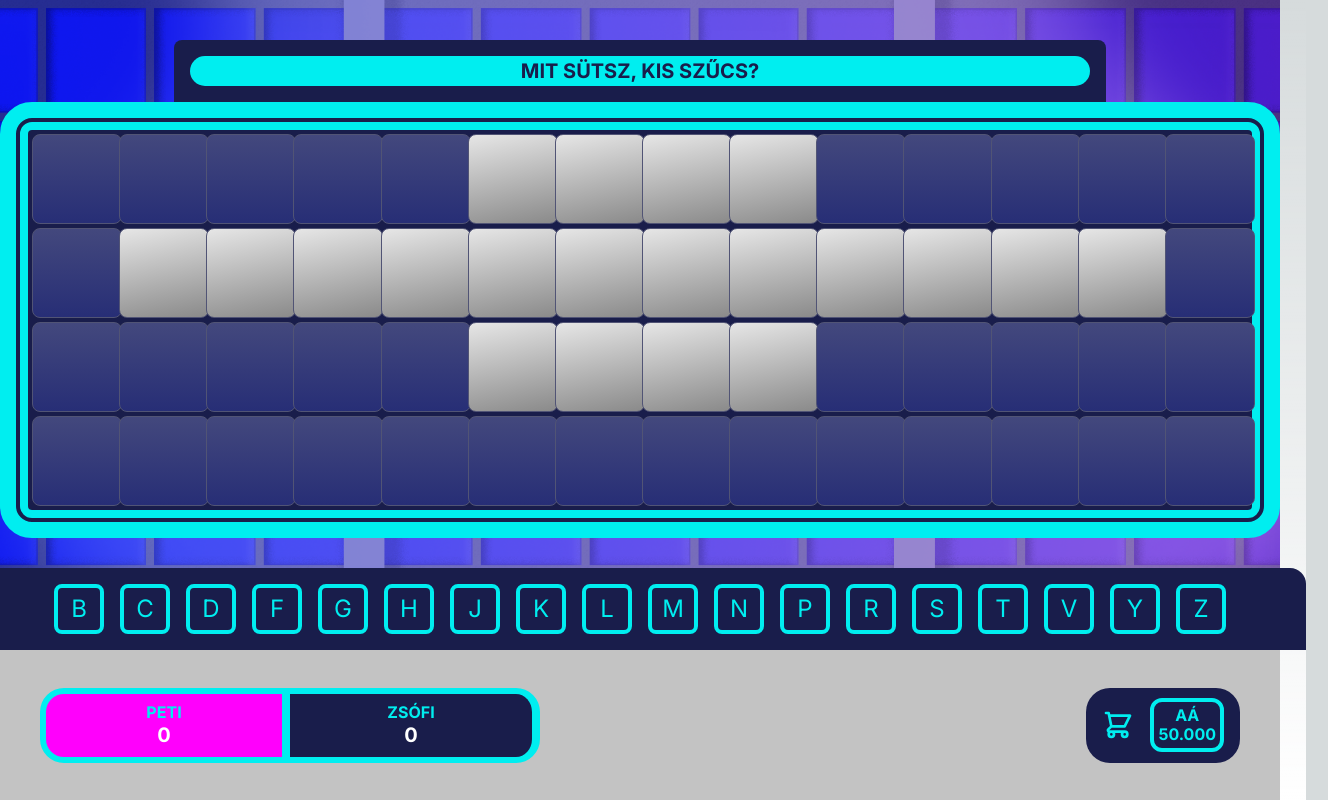
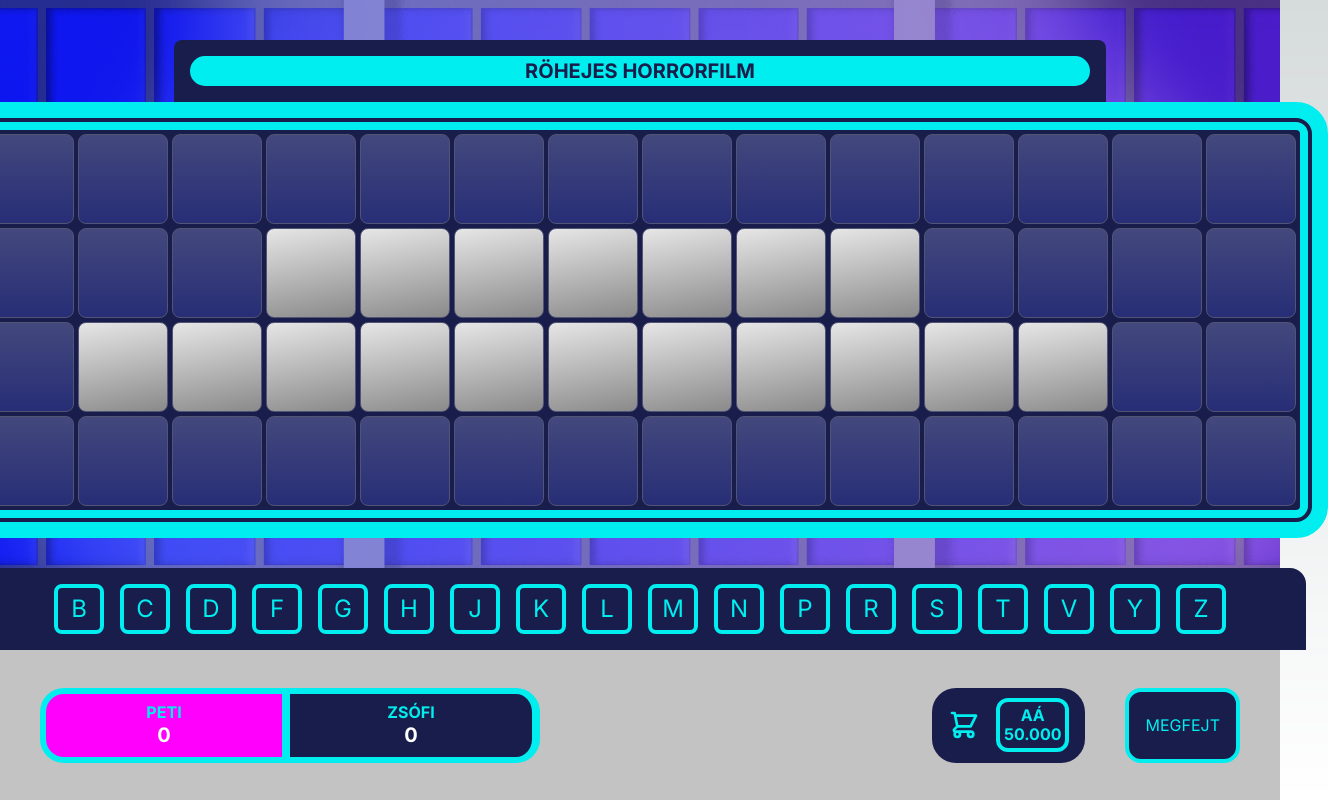
Before and after one commit to PettkoHarsanyi/szerencsekerek, a Next.js app: page /game in a window 1280 px wide. Shown: the whole page, 1328 px wide, since content can reach past the window. Built offline with nearby package versions, Linux system fonts and the light colour scheme.

Commit message:
A feladvány megoldható

```diff
--- a/app/game/page.tsx
+++ b/app/game/page.tsx
@@ -7,8 +7,10 @@ import { redirect } from 'next/navigation';
 import { setActualPlayer } from "@/redux/slices/actualPlayerSlice";
 import axios from "axios";
 import { riddles } from "../assets/riddles";
-import { Riddle } from "../types";
+import { BoardCell, Riddle } from "../types";
 import { HiOutlineShoppingCart } from "react-icons/hi"
+import { TiTick } from "react-icons/ti";
+import { ImCross } from "react-icons/im";
 
 export default function Game() {
     const players = useAppSelector(state => state.players);
@@ -26,15 +28,8 @@ export default function Game() {
     const [roundConsonants, setRoundConsonants] = useState(CONSONANTS);
     const [roundVowels, setRoundVowels] = useState(VOWELS);
     const [vovelsShown, setVovelsShown] = useState(false);
-
-    type BoardCell = {
-        x: number,
-        y: number,
-        letter: string,
-        known: boolean,
-        isPlaying: boolean,
-    }
-
+    const [isSolving, setIsSolving] = useState(false);
+    const [solved,setSolved] = useState(false);
 
     useEffect(() => {
         if (players.length === 0) {
@@ -58,12 +53,9 @@ export default function Game() {
             const riddle = _riddle.riddle;
             const riddleSplit = riddle.split(" ");
 
-            let relativeIndex = 0;
+            const riddleLengthWithoutSpace = riddleSplit.join('').length;
 
-
-            // const linesCount = riddle.length <= 14 ? 1 : riddle.length <= 28 ? 2 : riddle.length <= 42 ? 3 : 4;
-            const wordsByLines : string[][] = [[]];
-            // const wordsByLines: string[][] = [...Array(linesCount)].map(arr => []);
+            const wordsByLines: string[][] = [[]];
             let currentLine = 0;
 
             riddleSplit.forEach((word: string) => {
@@ -92,7 +84,9 @@ export default function Game() {
                         let _x = x;
                         let _y = starterY + i;
 
-                        newTable[_x][_y] = { x: _x, y: _y, letter: lineText[i], known: false, isPlaying: true }
+                        if(lineText[i] !== " "){
+                            newTable[_x][_y] = { x: _x, y: _y, letter: lineText[i], known: false, isPlaying: true }
+                        }
                     }
                 }
             })
@@ -104,12 +98,14 @@ export default function Game() {
 
     const pickRandomRiddle = () => {
         // const index = Math.floor(Math.random() * (gameRiddles.length));
-        const index = 16;
+        const index = 18;
         const riddle = gameRiddles[index];
         // setGameRiddles(()=>gameRiddles.filter((item,itemIndex) => itemIndex !== index));
         setCurrentRiddle(() => riddle);
         return riddle;
     }
+
+    const [wellGuessed, setWellGuessed] = useState("");
 
     const guessLetter = (letter: string) => {
 
@@ -123,6 +119,8 @@ export default function Game() {
                         return cell;
                     }
                 })))
+
+                setWellGuessed(wellGuessed + letter);
             } else {
                 const currentPlayerIndex = players.findIndex((player) => player.id === actualPlayer.id);
                 console.log(currentPlayerIndex);
@@ -144,16 +142,119 @@ export default function Game() {
         setVovelsShown(!vovelsShown)
     }
 
+    const [solveInputIndex, setSolveInputIndex] = useState(0);
+
+    const focusNextInput = (event: any) => {
+        event.preventDefault();
+        const inputs = Array.prototype.slice.call(document.querySelectorAll('.solveLetter'));
+        const currInput = document.activeElement;
+        const currInputIndex = inputs.indexOf(currInput);
+        const nextInputIndex = Math.min((currInputIndex + 1),inputs.length-1) ;
+        const prevInputIndex = Math.max((currInputIndex - 1), 0);
+
+        if (event.key.length === 1 && event.key.match(/[A-zÀ-ú]/i)) {
+            event.target.value = event.key.toUpperCase();
+            const input = inputs[nextInputIndex];
+            input.focus();
+        }
+        if (event.key === "Backspace") {
+            event.target.value = "";
+            const input = inputs[prevInputIndex];
+            input.select();
+            input.focus();
+        }
+        if (event.key === "ArrowLeft") {
+            const input = inputs[prevInputIndex];
+            input.select();
+            input.focus();
+        }
+        if (event.key === "ArrowRight" || event.key === "Tab" || event.key === "Enter") {
+            const input = inputs[nextInputIndex];
+            input.select();
+            input.focus();
+        }
+    }
+
+    const solveRiddle = () => {
+        const inputs: HTMLInputElement[] = Array.prototype.slice.call(document.querySelectorAll('.solveLetter'));
+        const alreadyGuessed: string[] = []
+
+        let index = 0;
+        let indexInput = 0;
+
+        gameTable.forEach(row => row.map(cell => {
+            if (cell.isPlaying && cell.known) {
+                alreadyGuessed.push(cell.letter);
+                index++;
+            }
+
+            if (cell.isPlaying && !cell.known) {
+                alreadyGuessed.push(inputs[indexInput].value);
+                index++;
+                indexInput++;
+            }
+        }))
+
+        const guess = alreadyGuessed.join("");
+
+
+        if (currentRiddle?.riddle.split(" ").join("").toUpperCase() === guess.toUpperCase()) {
+            // HA ELTALÁLTA
+            let _gameTable = gameTable;
+
+            _gameTable.forEach(row => row.map(cell => {
+                if (cell.isPlaying) {
+                    cell.known = true;
+                }
+            }))
+
+            const borderDivs = document.querySelectorAll(".signal");
+            borderDivs.forEach(div => {
+                if (div instanceof HTMLElement) {
+                    div.animate([{ borderColor: "green" }, { borderColor: "#00eef0" }, { borderColor: "green" }, { borderColor: "#00eef0" }, { borderColor: "green" }, { borderColor: "#00eef0" }, { borderColor: "green" }, { borderColor: "#00eef0" }, ], 2000)
+                }
+            })
+
+            document.getElementById("gameBoard")?.animate([{backgroundColor: "green"},{backgroundColor: "#191d4b"},{backgroundColor: "green"},{backgroundColor: "#191d4b"},{backgroundColor: "green"},{backgroundColor: "#191d4b"},{backgroundColor: "green"},{backgroundColor: "#191d4b"}],2000)
+
+            setGameTable(_gameTable);
+            setIsSolving(false);
+            setSolved(true);
+        } else {
+            // HA NEM TALÁLTA EL
+
+            const borderDivs = document.querySelectorAll(".signal");
+            borderDivs.forEach(div => {
+                if (div instanceof HTMLElement) {
+                    div.animate([{ borderColor: "red" }, { borderColor: "black" }, { borderColor: "red" }, { borderColor: "black" }, { borderColor: "red" }, { borderColor: "black" }, { borderColor: "red" }, { borderColor: "#00eef0" }, ], 1500)
+                }
+            })
+
+            document.getElementById("gameBoard")?.animate([{backgroundColor: "red"},{backgroundColor: "#191d4b"},{backgroundColor: "red"},{backgroundColor: "#191d4b"},{backgroundColor: "red"},{backgroundColor: "#191d4b"},{backgroundColor: "red"},{backgroundColor: "#191d4b"}],2000)
+
+            setIsSolving(false);
+        }
+    }
+
+    useEffect(() => {
+        if (isSolving === true) {
+            const div = (document.querySelectorAll(".solveLetter")[0] as HTMLElement)
+            if(div) div.focus();
+        }
+    }, [isSolving])
+
     return (
         <div className="gamePage">
+            {/* KELL A JÁTÉK INDÍTÁSAKOR */}
             {/* <div id="fadeOutDiv" className="fadeOutDark"></div> */}
+            <div className="solveFade" id="solveFade" style={{ opacity: isSolving ? "0.9" : "0" }} />
             <div className="deskAndLetters">
-                <div className={`gameConsonants ${!game.local ? actualPlayer.id === self.id ? "" : "consonantsHidden" : ""} ${vovelsShown ? "consonantsHidden" : ""}`} >
+                <div className={`gameConsonants ${!game.local ? actualPlayer.id === self.id ? "" : "consonantsHidden" : ""} ${vovelsShown ? "consonantsHidden" : ""} ${isSolving ? "consonantsHidden" : ""}`} >
                     {roundConsonants.map((letter, index) => (
                         <div className="gameLetter" onClick={() => guessLetter(letter)} key={index}>{letter.toUpperCase()}</div>
                     ))}
                 </div>
-                <div className={`gameVowels ${vovelsShown ? "vovelsShown" : ""}`} >
+                <div className={`gameVowels ${vovelsShown && !isSolving ? "vovelsShown" : ""}`} >
                     {roundVowels.map((letter, index) => (
                         <div className="gameLetter" onClick={() => guessLetter(letter)} key={index}>{letter.toUpperCase()}</div>
                     ))}
@@ -167,11 +268,12 @@ export default function Game() {
                     <div className="gameButtons">
                         <div className="buyMenu">
                             <HiOutlineShoppingCart style={{ color: "#00eef0", fontSize: "4vh" }} />
-                            <div id="buyVowelDiv" className="buyVowel" onClick={handleBuyVowel} onMouseOver={document.getElementById("buyVowelDiv")}>
+                            <div id="buyVowelDiv" className="buyVowel" onClick={handleBuyVowel} >
                                 <div>AÁ</div>
                                 <div>50.000</div>
                             </div>
                         </div>
+                        <div className="startSolve" onClick={() => { setIsSolving(!isSolving); }}>MEGFEJT</div>
                     </div>
                 </div>
             </div>
@@ -181,20 +283,27 @@ export default function Game() {
                         {currentRiddle?.title.toUpperCase()}
                     </div>
                 </div>
-                <div className="gameBoard signal">
-                    <div className="innerBoard signal grid grid-cols-[repeat(14,minmax(0,1fr))] gap-1">
+                <div className="gameBoard signal" id="gameBoard">
+                    <div id="innerBoard" className="innerBoard signal grid grid-cols-[repeat(14,minmax(0,1fr))] gap-1">
                         {
                             gameTable && gameTable.length > 0 && gameTable.map((row, rowIndex) => {
                                 return row.map((cell, cellIndex) => {
-                                    return <div className={`cell ${cell.isPlaying && cell.letter !== " " ? "cellPlaying" : ""}`} key={(rowIndex * 14) + cellIndex}>
+                                    const firstAlready = false;
+                                    return (<div className={`cell ${cell.isPlaying && cell.letter !== " " ? "cellPlaying" : ""}`} key={(rowIndex * 14) + cellIndex}>
+                                        {!cell.known && cell.isPlaying && isSolving && <input className="solveLetter" onClick={(e) => (e.target as HTMLInputElement).select()} onKeyDown={(e) => focusNextInput(e)} />}
                                         <div className={`purpleDiv ${cell.known ? "fadeInPurple" : ""}`}></div>
                                         <div className={`cellInner ${cell.known ? "slideClass" : ""}`}>{cell.known || cell.letter === "," ? cell.letter.toUpperCase() : ""}</div>
-                                    </div>
+                                    </div>)
                                 })
                             })
                         }
                     </div>
                 </div>
+                <div className="solveButtonsDiv" style={{ transform: isSolving ? "translate(-50%,100%)" : "translate(-50%,0)" }}>
+                    <div className="solveButton" style={{ color: "red" }} onClick={() => { setIsSolving(false) }}><ImCross /></div>
+                    <div className="solveText">Írd be a teljes megfejtést, majd a pipával okézd le.<br />Ha rossz a megfejtés, lenullázódsz.</div>
+                    <div className="solveButton" style={{ color: "green" }} onClick={() => { solveRiddle() }}><TiTick /></div>
+                </div>
             </div>
         </div >
     )
--- a/app/styles/game.css
+++ b/app/styles/game.css
@@ -1,4 +1,4 @@
-.gamePage{
+.gamePage {
     position: relative;
     width: 100vw;
     height: 100vh;
@@ -8,7 +8,7 @@
     background-position: center;
 }
 
-.gameDesk{
+.gameDesk {
     bottom: 0;
     height: 150px;
     width: 100vw;
@@ -22,14 +22,14 @@
     overflow: hidden;
 }
 
-.gamePlayers{
+.gamePlayers {
     height: 50%;
     margin-left: 5vh;
     display: flex;
     flex-direction: row;
 }
 
-.gamePlayer{
+.gamePlayer {
     border-width: 0.8vh 1vh 0.8vh 0;
     border-color: #00eef0;
 
@@ -47,21 +47,21 @@
     transition: 0.5s ease-in-out;
 }
 
-.gamePlayer span{
+.gamePlayer span {
     color: white;
     font-size: 2.5vh;
 }
 
-.gamePlayer:first-of-type{
+.gamePlayer:first-of-type {
     border-left: 0.8vh solid #00eef0;
     border-radius: 3vh 0 0 3vh;
 }
 
-.gamePlayer:last-of-type{
+.gamePlayer:last-of-type {
     border-radius: 0 3vh 3vh 0;
 }
 
-.fadeOutDark{
+.fadeOutDark {
     opacity: 1;
     visibility: visible;
     transition: 1s ease-in;
@@ -72,12 +72,12 @@
     z-index: 5;
 }
 
-.fadedOut{
+.fadedOut {
     opacity: 0;
     visibility: hidden;
 }
 
-.gameConsonants{
+.gameConsonants {
     position: absolute;
     background-color: #191d4b;
     display: flex;
@@ -89,16 +89,16 @@
     gap: 2vh;
     border-radius: 2vh 2vh 0 0;
     padding: 2vh 10vh;
-    transform: translate(-50%,-100%);
+    transform: translate(-50%, -100%);
     transition: 1s ease-in-out;
     z-index: 5;
 }
 
-.consonantsHidden{
-    transform: translate(-50%,0);
+.consonantsHidden {
+    transform: translate(-50%, 0);
 }
 
-.gameVowels{
+.gameVowels {
     position: absolute;
     background-color: #191d4b;
     display: flex;
@@ -110,16 +110,16 @@
     padding: 2vh 10vh;
     top: 0;
     left: 50%;
-    transform: translate(-50%,0);
+    transform: translate(-50%, 0);
     transition: 1s ease-in-out;
     z-index: 4;
 }
 
-.vovelsShown{
-    transform: translate(-50%,-100%);
+.vovelsShown {
+    transform: translate(-50%, -100%);
 }
 
-.gameLetter{
+.gameLetter {
     width: 50px;
     height: 50px;
     border: 0.5vh solid #00eef0;
@@ -134,11 +134,11 @@
 
 
 
-.gameLetter:hover{
+.gameLetter:hover {
     background-color: #00ecf019;
 }
 
-.deskAndLetters{
+.deskAndLetters {
     position: absolute;
     bottom: 0;
     display: flex;
@@ -147,19 +147,20 @@
     align-items: center;
 }
 
-.gamePanel{
+.gamePanel {
     position: absolute;
     left: 50%;
     top: 5%;
-    transform: translate(-50%,0);
+    transform: translate(-50%, 0);
     display: flex;
     flex-direction: column;
     justify-content: center;
     align-items: center;
-    width: inherit;
+    width: max-content;
+    z-index: 50;
 }
 
-.gameTitle{
+.gameTitle {
     background-color: #191d4b;
     display: flex;
     justify-content: center;
@@ -168,7 +169,7 @@
     border-radius: 1vh 1vh 0 0;
 }
 
-.screen{
+.screen {
     background-color: #00eef0;
     width: 900px;
     border-radius: 3vh;
@@ -178,21 +179,22 @@
     font-weight: bold;
 }
 
-.gameBoard{
+.gameBoard {
     border: 2vh solid #00eef0;
     border-radius: 4vh;
     background-color: #191d4b;
     padding: 0.5vh;
+    z-index: 15;
 }
 
-.innerBoard{
+.innerBoard {
     border: 1vh solid #00eef0;
     border-radius: 1.5vh;
     padding: 0.5vh;
 }
 
-.cell{
-    background: linear-gradient(180deg, rgba(67,72,125,1) 0%, #272e76 100%);
+.cell {
+    background: linear-gradient(180deg, rgba(67, 72, 125, 1) 0%, #272e76 100%);
     border-radius: 1vh;
     width: 90px;
     height: 90px;
@@ -200,17 +202,52 @@
     display: flex;
     justify-content: center;
     align-items: center;
-    position:relative;
+    position: relative;
     transition: 1s;
     overflow: hidden;
     z-index: 1;
 }
 
-.cellPlaying{
-    background: linear-gradient(169deg, rgba(230,230,230,1) 0%, rgba(138,138,138,1) 100%);
+.solveLetter {
+    position: absolute;
+    width: 100%;
+    height: 100%;
+    top: 0;
+    left: 0;
+    color: black;
+    font-weight: bold;
+    display: flex;
+    justify-content: center;
+    align-items: center;
+    font-size: 5vh;
+    border-radius: 1vh;
+    text-align: center;
+    animation: animateBorder infinite 2s;
+    background: linear-gradient(169deg, rgba(230, 230, 230, 1) 0%, rgba(138, 138, 138, 1) 100%);
+    border: 0.5vh solid #c673d3;
+    outline: none;
 }
 
-.cellInner{
+@keyframes animateBorder {
+    0% {
+        border: 0.5vh solid #c673d3;
+    }
+
+    50% {
+        border: 0.7vh solid #00eef0;
+    }
+
+    100% {
+        border: 0.5vh solid #c673d3;
+    }
+}
+
+
+.cellPlaying {
+    background: linear-gradient(169deg, rgba(230, 230, 230, 1) 0%, rgba(138, 138, 138, 1) 100%);
+}
+
+.cellInner {
     position: absolute;
     color: black;
     font-weight: bold;
@@ -220,18 +257,18 @@
     font-size: 5vh;
     width: 100%;
     height: 100%;
-    transform: translate(100%,0);
+    transform: translate(100%, 0);
     transition: 2s ease-in-out;
-    background: linear-gradient(169deg, rgba(230,230,230,1) 0%, rgba(138,138,138,1) 100%);
+    background: linear-gradient(169deg, rgba(230, 230, 230, 1) 0%, rgba(138, 138, 138, 1) 100%);
     border-radius: 1vh;
     z-index: 3;
 }
 
-.slideClass{
-    transform: translate(0,0);
+.slideClass {
+    transform: translate(0, 0);
 }
 
-.purpleDiv{
+.purpleDiv {
     position: absolute;
     width: 100%;
     height: 100%;
@@ -239,21 +276,23 @@
     z-index: 2;
     opacity: 0;
     transition: 0.5s;
+    pointer-events: none;
 }
 
-.fadeInPurple{
+.fadeInPurple {
     opacity: 1;
 }
 
-.gameButtons{
-   height: 100%;
-   display: flex;
-   flex-direction: row;
-   justify-content: center;
-   align-items: center;
+.gameButtons {
+    height: 100%;
+    display: flex;
+    flex-direction: row;
+    justify-content: center;
+    align-items: center;
+    margin-right: 5vh;
 }
 
-.buyMenu{
+.buyMenu {
     background-color: #191d4b;
     display: flex;
     flex-direction: row;
@@ -266,7 +305,7 @@
     padding: 2vh;
 }
 
-.buyVowel{
+.buyVowel {
     background-color: #191d4b;
 
     border-width: 0.5vh;
@@ -283,5 +322,90 @@
     line-height: 1.2;
     text-align: center;
     border-radius: 1.5vh;
-    cursor:pointer;
+    cursor: pointer;
 }
+
+.fadeDivBg {
+    position: absolute;
+    top: 0;
+    left: 0;
+    width: 100vw;
+    height: 100vh;
+    display: flex;
+    justify-content: center;
+    align-items: center;
+}
+
+.fadeDiv {
+    position: absolute;
+    opacity: 0;
+    width: 100vw;
+    height: 100vh;
+    background-color: black;
+    z-index: 100;
+}
+
+.solveDiv {
+    opacity: 0;
+    background-color: #191d4b;
+    border-radius: 3vh;
+    width: 50%;
+    height: 50%;
+    z-index: 101;
+
+}
+
+.startSolve {
+    height: 50%;
+    background-color: #191d4b;
+    border: 0.5vh solid #00eef0;
+    border-radius: 2vh;
+    color: #00eef0;
+    display: flex;
+    justify-content: center;
+    align-items: center;
+    padding: 2vh;
+    cursor: pointer;
+}
+
+.solveFade {
+    position: absolute;
+    top: 0;
+    left: 0;
+    width: 100vw;
+    height: 100vh;
+    background-color: black;
+    z-index: 40;
+    pointer-events: none;
+    transition: 1s;
+}
+
+.solveButtonsDiv {
+    position: absolute;
+    bottom: 0;
+    left: 50%;
+    transform: translate(-50%, 0);
+    transition: 1s;
+    display: flex;
+    flex-direction: row;
+    justify-content: space-evenly;
+    align-items: flex-start;
+    z-index: 14;
+    width: 90%;
+}
+
+.solveText {
+    background-color: #191d4b;
+    font-size: 3vh;
+    padding: 2vh;
+    text-align: center;
+    border-radius: 0 0 2vh 2vh;
+}
+
+.solveButton {
+    background-color: #191d4b;
+    font-size: 5vh;
+    padding: 2vh;
+    border-radius: 0 0 2vh 2vh;
+    cursor: pointer;
+}
```
Also changed, not shown: app/types.ts (+8 -0 lines), 1 other file (tests, documents, lock files or other folders).
